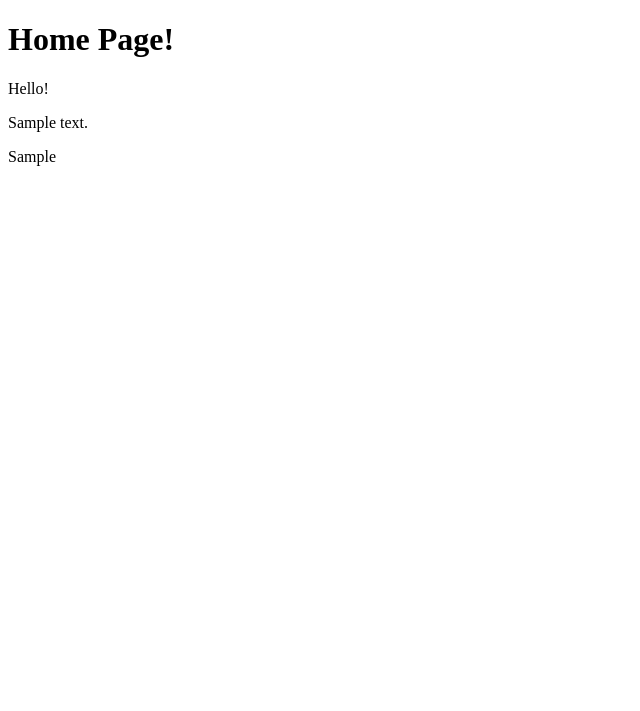
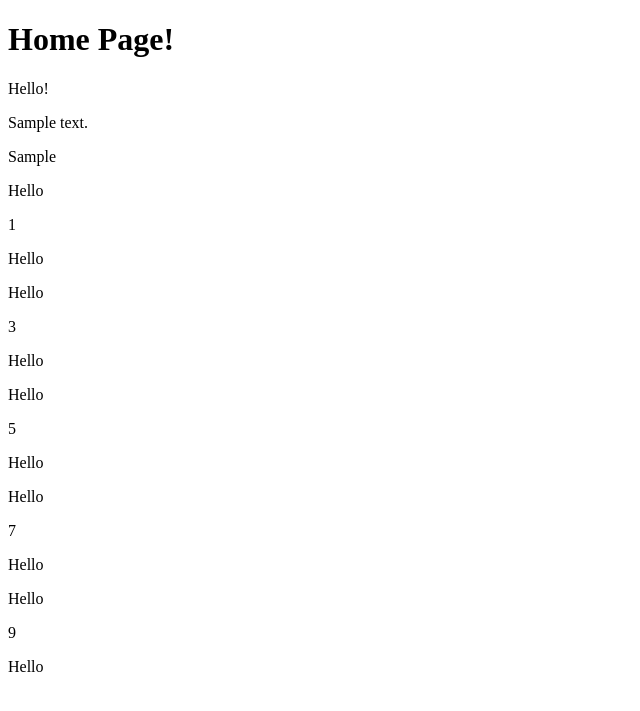
Before and after one commit to AmeyaVS/Notes, a Flask app: template Python/flask_tutorial/templates/index.html in a window 1280 px wide. Shown: the top 711 px of the page, without its empty margins (0-640 px from the left). Run offline with Flask 2, Linux system fonts and the light colour scheme; the template is opened without the code that fills it: most values are stand-ins (such as "Sample title", 1, 10 or a date in 2020).

Commit message:
Python Code Evaluation in HTML

```diff
--- a/Python/flask_tutorial/templates/index.html
+++ b/Python/flask_tutorial/templates/index.html
@@ -7,6 +7,12 @@
             <p>Hello!</p>
             <p>{{content}}</p>
             <p>{{r}}</p>
+            {% for i in range(0, 10) %}
+                {% if i % 2 == 1 %}
+                    <p>{{i}}</p>
+                {% endif %}
+                <p>Hello</p>
+            {% endfor %}
         </body>
     </head>
 </html>
```
